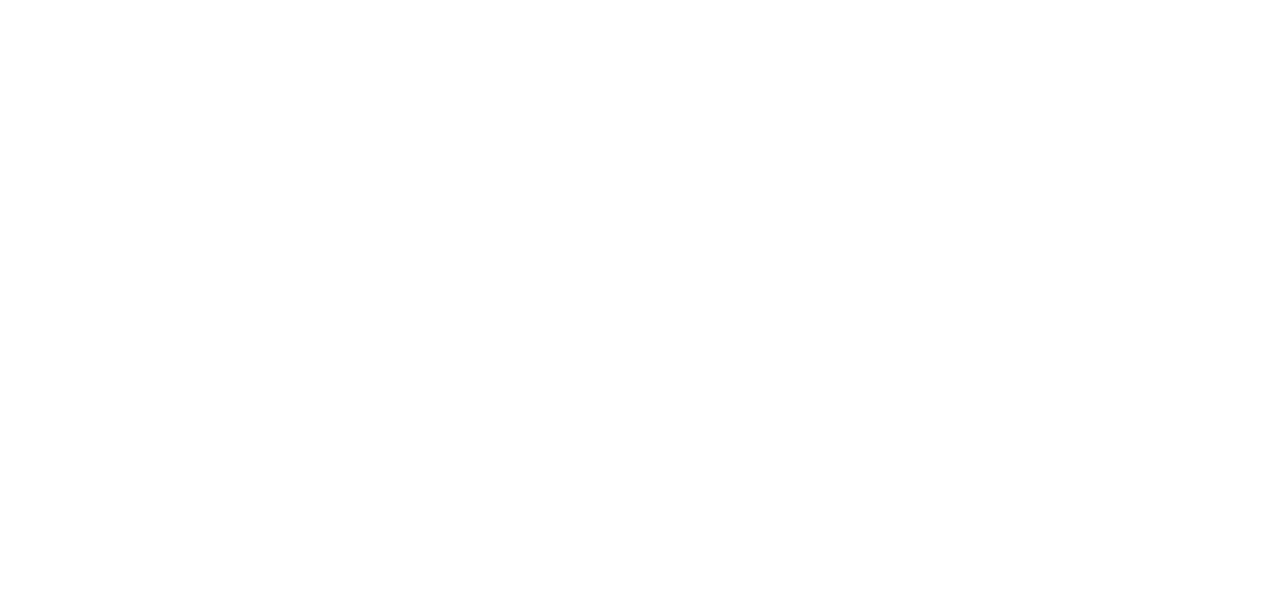
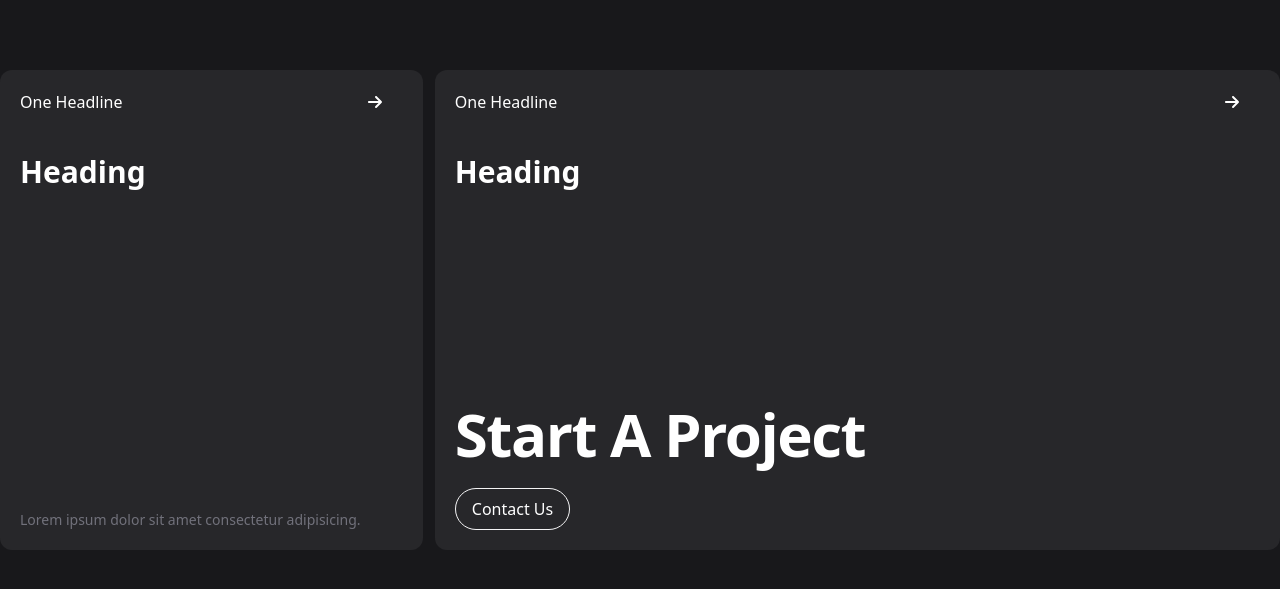
Before and after one commit to Aaryany25/Refokus-Clone, a React (Vite) app: page / in a window 1280 px wide. Shown: the part 3083-3672 px from the top of the page. Before the commit the page ends 2913 px from the top, so only its background shows below. Built offline with nearby package versions, Linux system fonts and the light colour scheme.

Commit message:
Added Cards Section

```diff
--- a/src/App.jsx
+++ b/src/App.jsx
@@ -4,6 +4,7 @@ import Hero from './components/Hero'
 import Stripes from './components/Stripes'
 import Products from './components/Products'
 import Marquees from './components/Marquees'
+import Cards from './components/Cards'
 function App() {
   return (
     <div className='bg-zinc-900 text-white w-full '>
@@ -12,6 +13,7 @@ function App() {
    <Stripes/>
    <Products/>
    <Marquees/>
+   <Cards/>
     </div>
   )
 }
--- /dev/null
+++ b/src/components/Card.jsx
@@ -0,0 +1,33 @@
+import React from 'react'
+import { FaArrowRight } from "react-icons/fa6";
+function Card({width,start,para,hover}) {
+  return (
+    <div className={`w-1/2 bg-zinc-800 p-5 rounded-xl hover:${hover} ${width} min-h-[60vh] flex flex-col justify-between`}>
+        <div className='w-full'>
+        <div className='w-full flex justify-between items-center'>
+            <h3>One Headline</h3>
+            <FaArrowRight className='mr-5' />
+        </div>
+
+            <h1 className='text-3xl font-semibold mt-10'>Heading</h1>
+        </div>
+        <div className=' '>
+            {start===true &&(
+                <>
+                 <h1 className='text-6xl font-semibold tracking-tight leading-none'>Start A Project</h1>
+            <button className='rounded-full border-1 border-zinc-100 py-2 px-4 mt-6'>Contact Us</button>
+                </>
+            )}
+
+        </div>
+        {
+            para===true?(
+        <p className='text-sm mt-30 text-zinc-500'>Lorem ipsum dolor sit amet consectetur adipisicing.</p>
+
+            ):null
+        }
+    </div>
+  )
+}
+
+export default Card
--- /dev/null
+++ b/src/components/Cards.jsx
@@ -0,0 +1,15 @@
+import React from 'react'
+import Card from './Card'
+function Cards() {
+  return (
+    <div className='w-full'>
+      <div className='max-w-screen-xl mx-auto py-20 flex gap-3 '>
+<Card width={"basis-1/3"} start={false} para={true}/>
+<Card width={"basis-2/3"} start={true} para={false} hover={"bg-purple-500"}/>
+
+      </div>
+    </div>
+  )
+}
+
+export default Cards
--- a/src/components/Marquees.jsx
+++ b/src/components/Marquees.jsx
@@ -28,7 +28,7 @@ function Marquees() {
         "https://cdn.prod.website-files.com/664dc8b6bc52b504509197f0/6697d300a4cce143f24735d3_sevdesk-black.svg",
     ]]
   return (
-    <div className='mt-20'>
+    <div className='mt-20 py-20'>
         {data.map(item=>   <Marquee imgurl ={item}/>)}
 
     </div>
```
